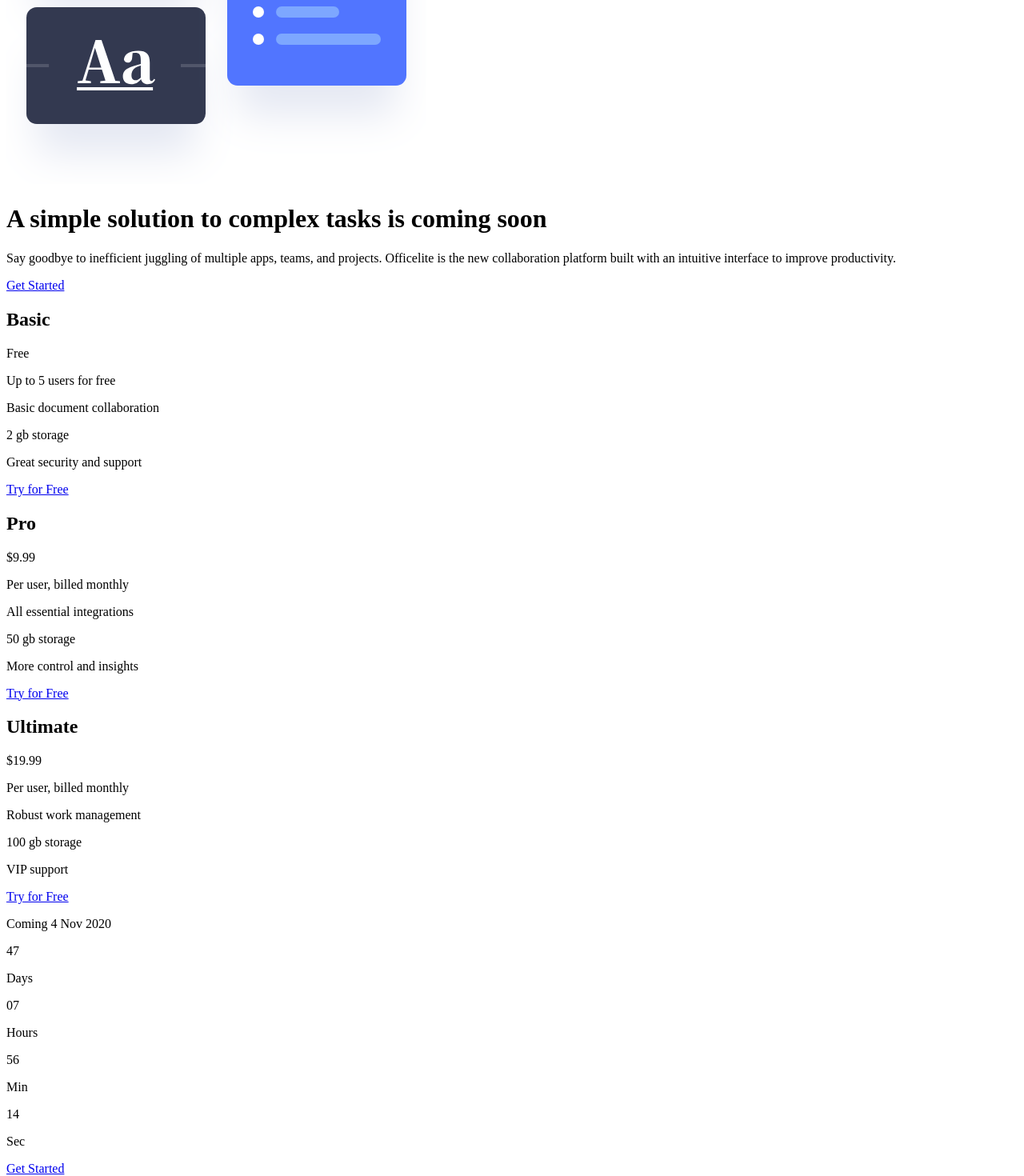
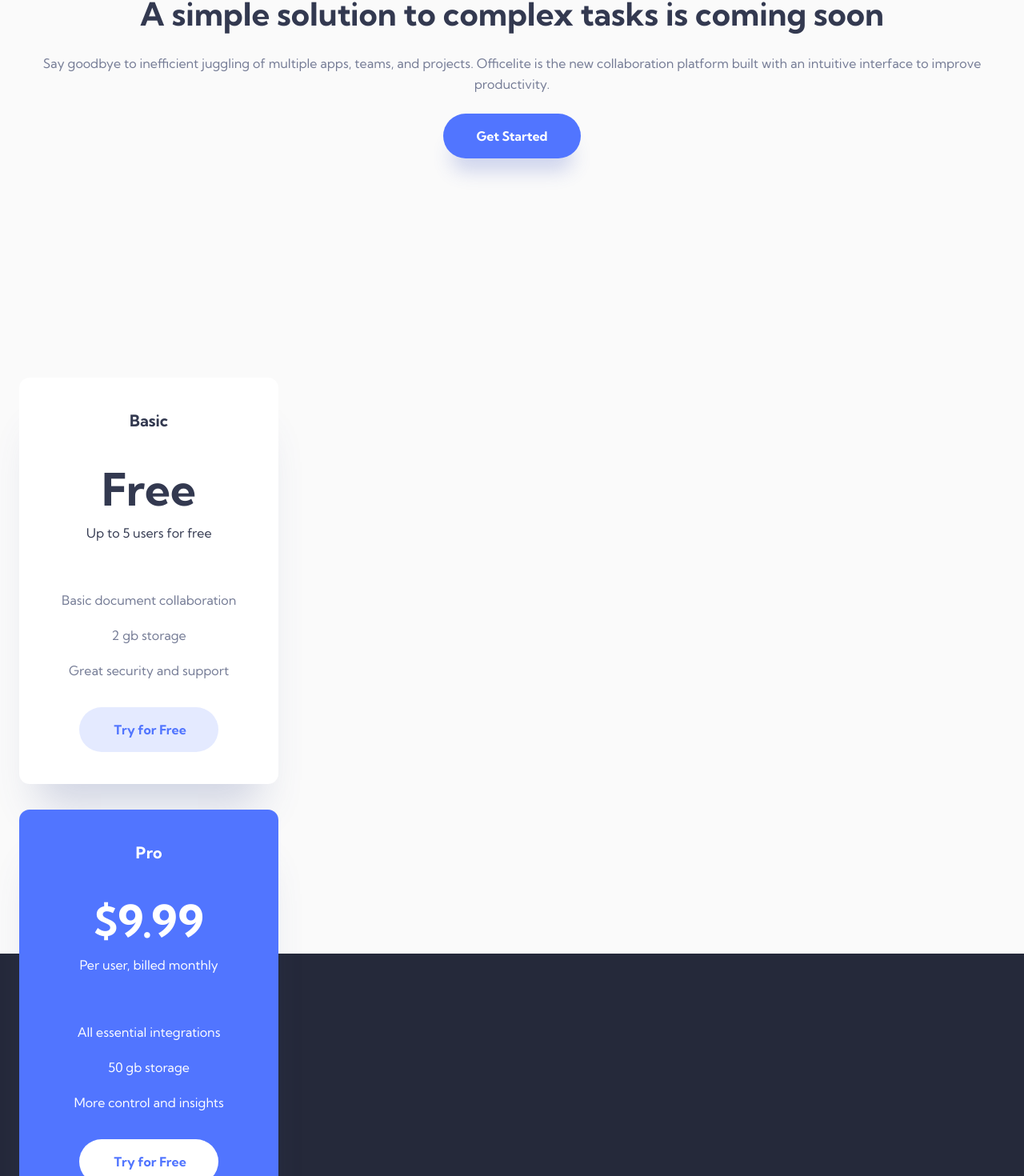
Before and after one commit to corjon/officelite-coming-soon, a React (Vite) app: page / in a window 1280 px wide. Shown: the part 418-1888 px from the top of the page at 80% size. Built offline with nearby package versions, Linux system fonts and the light colour scheme.

Commit message:
Add styling for Home page and SubscriptionPlan

```diff
--- a/index.html
+++ b/index.html
@@ -4,6 +4,9 @@
     <meta charset="UTF-8" />
     <link rel="icon" type="image/svg+xml" href="/vite.svg" />
     <meta name="viewport" content="width=device-width, initial-scale=1.0" />
+    <link rel="preconnect" href="https://fonts.googleapis.com">
+    <link rel="preconnect" href="https://fonts.gstatic.com" crossorigin>
+    <link href="https://fonts.googleapis.com/css2?family=Kumbh+Sans:wght@400;700&display=swap" rel="stylesheet">
     <title>Vite + React</title>
   </head>
   <body>
--- a/src/components/CountdownTimer.jsx
+++ b/src/components/CountdownTimer.jsx
@@ -1,7 +1,6 @@
 export default function CountdownTimer() {
   return (
     <div>
-      <p>Coming <span>4 Nov 2020</span></p>
       <div>
         <p>47</p>
         <p>Days</p>
--- a/src/components/SubscriptionPlan.jsx
+++ b/src/components/SubscriptionPlan.jsx
@@ -1,19 +1,20 @@
 import { Link } from 'react-router-dom';
+import styles from './SubscriptionPlan.module.css';
 
 export default function SubscriptionPlan(props) {
   return (
-    <div>
-      <div>
+    <div className={`${styles.planCard} ${props.secondaryColors && styles.secondaryColors}`}>
+      <div className={styles.planHeader}>
         <h2>{props.title}</h2>
         <p>{props.price}</p>
         <p>{props.numUsers}</p>
       </div>
-      <div>
+      <div className={styles.planFeatures}>
         <p>{props.feature1}</p>
         <p>{props.storage}</p>
         <p>{props.feature2}</p>
       </div>
-      <Link to="/signup">Try for Free</Link>
+      <Link to="/signup" className={props.secondaryColors && styles.secondaryColors}>Try for Free</Link>
     </div>
   );
 }
--- /dev/null
+++ b/src/components/SubscriptionPlan.module.css
@@ -0,0 +1,79 @@
+.planCard {
+  display: flex;
+  flex-direction: column;
+  align-items: center;
+  padding: 40px 53px;
+  background: #FFFFFF;
+  box-shadow: 0px 50px 50px -25px rgba(75, 92, 154, 0.247159);
+  border-radius: 13px;
+}
+
+.planHeader {
+  display: flex;
+  flex-direction: column;
+  align-items: center;
+  margin-bottom: 56px;
+}
+
+.planHeader h2 {
+  margin-bottom: 40px;
+  font-weight: 700;
+  font-size: 20px;
+  line-height: 28px;
+  color: #333950;
+}
+
+.planHeader p:nth-child(2) {
+  margin-bottom: 8px;
+  font-weight: 700;
+  font-size: 56px;
+  line-height: 64px;
+  color: #333950;
+}
+
+.planHeader > p:nth-child(3) {
+  font-weight: 400;
+  font-size: 16px;
+  line-height: 28px;
+  color: #333950;
+}
+
+.planFeatures {
+  display: flex;
+  flex-direction: column;
+  align-items: center;
+  margin-bottom: 32px;
+}
+
+.planFeatures p {
+  font-weight: 400;
+  font-size: 16px;
+  line-height: 28px;
+  color: #747B95;
+}
+
+.planFeatures p:first-child,
+.planFeatures p:nth-child(2) {
+  margin-bottom: 16px;
+}
+
+.planCard a {
+  display: inline-block;
+  padding: 14px 40px 14px 43px;
+  font-weight: 700;
+  font-size: 16px;
+  line-height: 28px;
+  text-decoration: none;
+  color: #5175FF;
+  background-color: #E4EAFF;
+  border-radius: 28px;
+}
+
+.planCard.secondaryColors h2,
+.planCard.secondaryColors p {
+  color: #FFFFFF;
+}
+
+.secondaryColors a {
+  background-color: #FFFFFF;
+}
--- a/src/index.css
+++ b/src/index.css
@@ -0,0 +1,11 @@
+* {
+  margin: 0;
+  padding: 0;
+  box-sizing: border-box;
+  font-family: "Kumbh Sans", sans-serif;
+}
+
+img {
+  display: block;
+  max-width: 100%;
+}
--- a/src/pages/Home.jsx
+++ b/src/pages/Home.jsx
@@ -3,23 +3,25 @@
 import charts from '../assets/home/illustration-charts.svg';
 import SubscriptionPlan from '../components/SubscriptionPlan.jsx';
 import CountdownTimer from '../components/CountdownTimer.jsx';
+import styles from './Home.module.css';
 
 export default function Home() {
   return (
-    <main>
+    <main className={styles.homeContent}>
       <img src={logo} alt="officelite logo" />
 
-      <div>
+      <div className={styles.homeBanner}>
         <img src={charts} alt="charts illustration" />
-        <div>
+        <div className={styles.homeHeader}>
           <h1>A simple solution to complex tasks is coming soon</h1>
 
           <p>Say goodbye to inefficient juggling of multiple apps, teams, and projects. Officelite is the new collaboration platform built with an intuitive interface to improve productivity.</p>
 
-          <Link to="/signup">Get Started</Link>
+          <Link to="/signup" className={styles.btn}>Get Started</Link>
         </div>
       </div>
 
+      <div className={styles.subscriptionSection}>
         <SubscriptionPlan
           title="Basic"
           price="Free"
@@ -36,6 +38,7 @@
           feature1="All essential integrations"
           storage="50 gb storage"
           feature2="More control and insights"
+          secondaryColors={true}
         />
 
         <SubscriptionPlan
@@ -46,10 +49,12 @@
           storage="100 gb storage"
           feature2="VIP support"
         />
+      </div>
 
-      <div>
+      <div className={styles.countdownSection}>
+        <p>Coming <span>4 Nov 2020</span></p>
         <CountdownTimer />
-        <Link to="/signup">Get Started</Link>
+        <Link to="/signup" className={styles.btn}>Get Started</Link>
       </div>
     </main>
   );
--- /dev/null
+++ b/src/pages/Home.module.css
@@ -0,0 +1,121 @@
+.homeContent {
+  position: relative;
+  padding-top: 46px;
+  background-color: #FAFAFA;
+  background-image: url("../assets/home/bg-pattern-header.svg");
+  background-size: 458px auto;
+  background-repeat: no-repeat;
+  background-position: center -170px;
+}
+
+.homeContent > img {
+  margin: 0 auto;
+  margin-bottom: 80px;
+}
+
+.homeBanner {
+  display: flex;
+  flex-direction: column;
+  align-items: center;
+  margin-bottom: 100px;
+  padding-bottom: 894px;
+}
+
+.homeBanner > img {
+  margin-bottom: 64px;
+  width: 171px;
+  height: 192px;
+}
+
+.homeHeader {
+  display: flex;
+  flex-direction: column;
+  align-items: center;
+  padding: 0 24px;
+}
+
+.homeHeader h1 {
+  margin-bottom: 24px;
+  font-weight: 700;
+  font-size: 40px;
+  line-height: 48px;
+  text-align: center;
+  color: #333950;
+}
+
+.homeHeader p {
+  margin-bottom: 24px;
+  font-weight: 400;
+  font-size: 16px;
+  line-height: 26px;
+  text-align: center;
+  color: #747B95;
+}
+
+.btn {
+  display: inline-block;
+  padding: 14px 41px;
+  font-weight: 700;
+  font-size: 16px;
+  line-height: 28px;
+  text-decoration: none;
+  color: #FFFFFF;
+  background-color: #5175FF;
+  box-shadow: 0px 25px 25px -10px rgba(63, 91, 194, 0.247159);
+  border-radius: 28px;
+}
+
+.subscriptionSection {
+  position: absolute;
+  top: 890px;
+  padding: 0 24px;
+}
+
+.subscriptionSection > :first-child,
+.subscriptionSection > :nth-child(2) {
+  margin-bottom: 32px;
+}
+
+.subscriptionSection > :nth-child(2) {
+  background-color: #5175FF;
+  color: #FFFFFF;
+}
+
+.countdownSection {
+  display: flex;
+  flex-direction: column;
+  align-items: center;
+  padding: 894px 24px 100px 23px;
+  background-color: #25293A;
+  background-image: url("../assets/home/bg-pattern-footer.svg");
+  background-size: 850px auto;
+  background-repeat: no-repeat;
+  background-position: center 332px;
+}
+
+.countdownSection > p {
+  margin-bottom: 18px;
+  font-weight: 700;
+  font-size: 16px;
+  line-height: 48px;
+  letter-spacing: 5px;
+  text-transform: uppercase;
+  color: #FFFFFF;
+}
+
+.countdownSection span {
+  color: #5175FF;
+}
+
+.countdownSection .btn {
+  margin-top: 40px;
+}
+
+
+@media screen and (min-width: 768px) {
+
+}
+
+@media screen and (min-width: 1440px) {
+
+}
```
Lines whose indentation alone changed are shown as unchanged.
